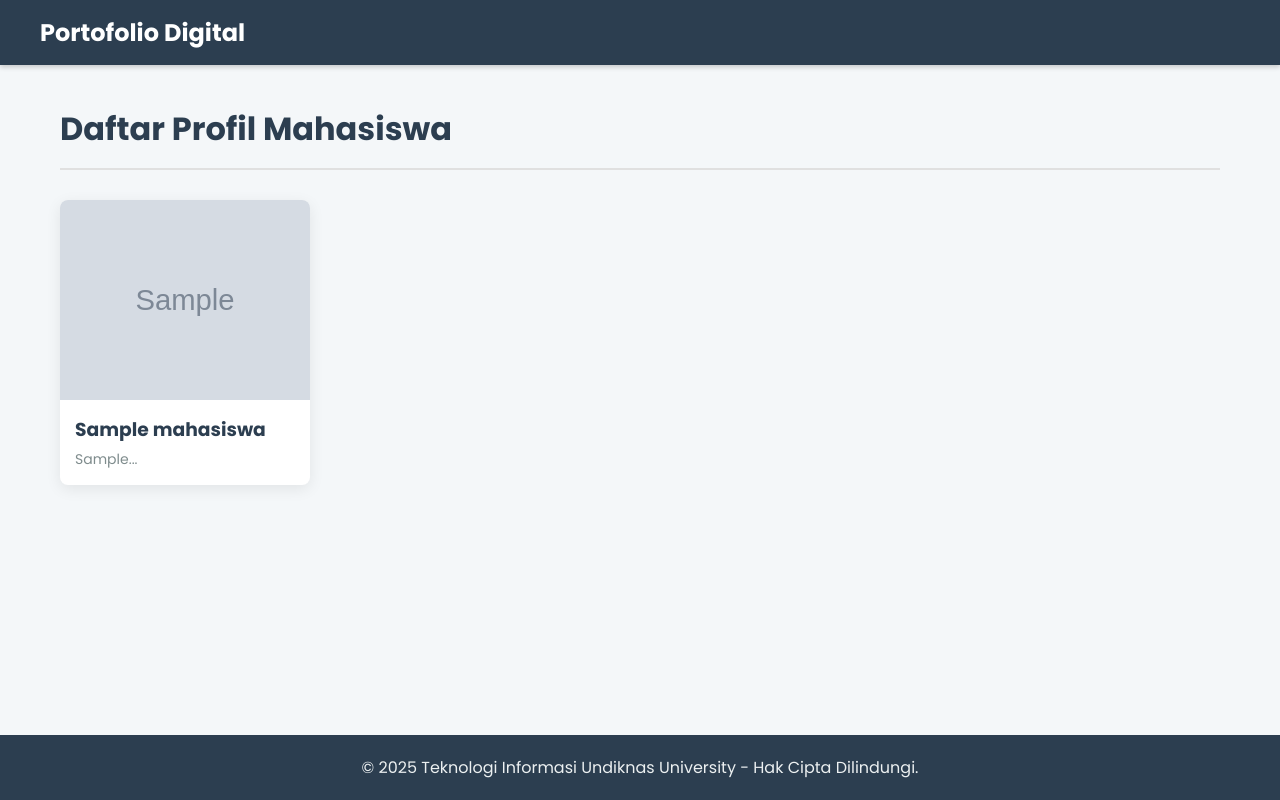
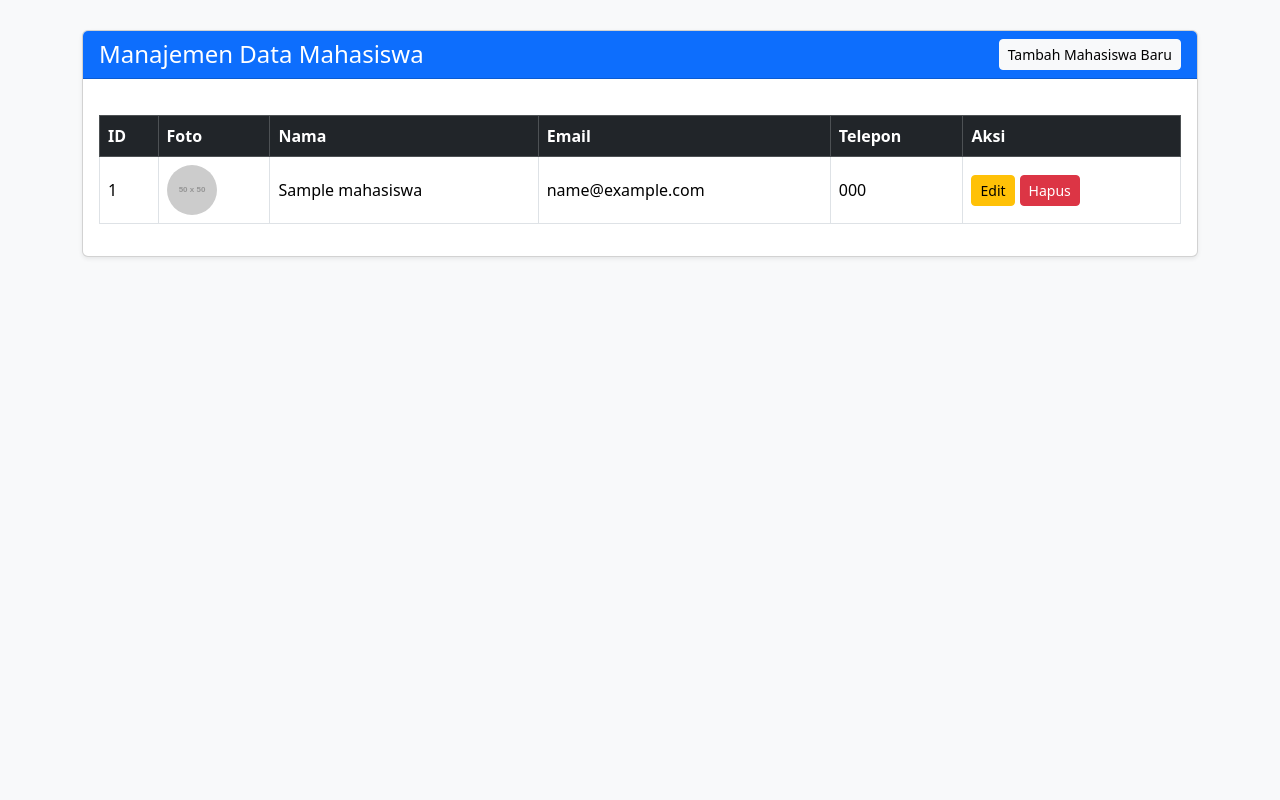
Before and after one commit to humadev/web-dynamic, a PHP site: page / in a window 1280 px wide. Run offline with PHP 8.4, Linux system fonts and the light colour scheme; tables that the repository leaves empty hold one stand-in row (values such as "Sample post"); grey boxes marked "Sample" are stand-in pictures; grey boxes labelled with a size stand in for pictures from a placeholder-image service; some libraries are stand-ins or nearby versions.

Commit message:
update contoh dengan data sederhana

```diff
--- a/database/database.php
+++ b/database/database.php
@@ -1,36 +1,36 @@
 <?php
 // --- Konfigurasi Database ---
-// $db_host = '127.0.0.1'; // atau 'localhost'
-// $db_user = 'root'; // User default MySQL
-// $db_pass = 'root'; // Ganti dengan kata sandi root yang Anda atur
-// $db_name = 'mahasiswa'; // Nama database yang akan kita buat
+$db_host = '127.0.0.1'; // atau 'localhost'
+$db_user = 'root'; // User default MySQL
+$db_pass = 'root'; // Ganti dengan kata sandi root yang Anda atur
+$db_name = 'mahasiswa'; // Nama database yang akan kita buat
 
-// // --- 1. Membuat Koneksi ke MySQL Server ---
-// $conn = new mysqli($db_host, $db_user, $db_pass);
+// --- 1. Membuat Koneksi ke MySQL Server ---
+$conn = new mysqli($db_host, $db_user, $db_pass, $db_name);
 
-// // Cek koneksi
-// if ($conn->connect_error) {
-//     die("<h1>Koneksi ke MySQL Gagal: " . $conn->connect_error . "</h1>");
-// }
+// Cek koneksi
+if ($conn->connect_error) {
+    die("<h1>Koneksi ke MySQL Gagal: " . $conn->connect_error . "</h1>");
+}
 
 
 // db.php - File Koneksi Database
 
-$dbHost = 'localhost';
-$dbName = 'mahasiswa';
-$dbUser = 'root';
-$dbPass = 'root';
+// $dbHost = 'localhost';
+// $dbName = 'mahasiswa';
+// $dbUser = 'root';
+// $dbPass = 'root';
 
-try {
-    $dsn = "mysql:host=$dbHost;dbname=$dbName;charset=utf8mb4";
-    $options = [
-        PDO::ATTR_ERRMODE            => PDO::ERRMODE_EXCEPTION,
-        PDO::ATTR_DEFAULT_FETCH_MODE => PDO::FETCH_ASSOC,
-        PDO::ATTR_EMULATE_PREPARES   => false,
-    ];
-    $pdo = new PDO($dsn, $dbUser, $dbPass, $options);
-} catch (PDOException $e) {
-    die("Koneksi database gagal: " . $e->getMessage());
-}
+// try {
+//     $dsn = "mysql:host=$dbHost;dbname=$dbName;charset=utf8mb4";
+//     $options = [
+//         PDO::ATTR_ERRMODE            => PDO::ERRMODE_EXCEPTION,
+//         PDO::ATTR_DEFAULT_FETCH_MODE => PDO::FETCH_ASSOC,
+//         PDO::ATTR_EMULATE_PREPARES   => false,
+//     ];
+//     $pdo = new PDO($dsn, $dbUser, $dbPass, $options);
+// } catch (PDOException $e) {
+//     die("Koneksi database gagal: " . $e->getMessage());
+// }
 
 ?>
--- a/index.php
+++ b/index.php
@@ -1,37 +1,111 @@
-<?php
-include 'header.php';
-try {
-    $stmt = $pdo->query("SELECT id, nama, keahlian, photo FROM mahasiswa ORDER BY nama ASC");
-    $mahasiswa_list = $stmt->fetchAll(PDO::FETCH_ASSOC);
-} catch (PDOException $e) {
-    die("Tidak bisa mengambil data mahasiswa: " . $e->getMessage());
-}
-?>
-<div class="main-container">
-    <div class="list-header">
-        <h1>Daftar Profil Mahasiswa</h1>
+<!DOCTYPE html>
+<html lang="id">
+<head>
+    <meta charset="UTF-8">
+    <meta name="viewport" content="width=device-width, initial-scale=1.0">
+    <title>Data Mahasiswa</title>
+    <!-- Integrasi Bootstrap 5 untuk styling -->
+    <link href="https://cdn.jsdelivr.net/npm/bootstrap@5.3.3/dist/css/bootstrap.min.css" rel="stylesheet">
+    <style>
+        /* Custom styling untuk tampilan yang lebih baik */
+        body {
+            background-color: #f8f9fa;
+        }
+        .container {
+            margin-top: 30px;
+        }
+        .card-header {
+            display: flex;
+            justify-content: space-between;
+            align-items: center;
+        }
+        .table-responsive {
+            margin-top: 20px;
+        }
+        .table th, .table td {
+            vertical-align: middle;
+        }
+        .action-buttons a {
+            margin-right: 5px;
+        }
+        .profile-photo {
+            width: 50px;
+            height: 50px;
+            object-fit: cover;
+            border-radius: 50%;
+        }
+    </style>
+</head>
+<body>
+
+<div class="container">
+    <div class="card shadow-sm">
+        <div class="card-header bg-primary text-white">
+            <h1 class="h4 mb-0">Manajemen Data Mahasiswa</h1>
+            <a href="create.php" class="btn btn-light btn-sm">Tambah Mahasiswa Baru</a>
+        </div>
+        <div class="card-body">
+            <div class="table-responsive">
+                <table class="table table-bordered table-hover">
+                    <thead class="table-dark">
+                        <tr>
+                            <th>ID</th>
+                            <th>Foto</th>
+                            <th>Nama</th>
+                            <th>Email</th>
+                            <th>Telepon</th>
+                            <th>Aksi</th>
+                        </tr>
+                    </thead>
+                    <tbody>
+                        <?php
+                        // Memasukkan file koneksi database
+                        include 'database/database.php';
+
+                        // Query untuk mengambil semua data dari tabel mahasiswa
+                        $sql = "SELECT id, nama, email, telepon, photo FROM mahasiswa";
+                        $result = mysqli_query($conn, $sql);
+
+                        // Periksa apakah ada data yang ditemukan
+                        if (mysqli_num_rows($result) > 0) {
+                            // Looping untuk menampilkan setiap baris data
+                            while($row = mysqli_fetch_assoc($result)) {
+                                echo "<tr>";
+                                echo "<td>" . $row["id"] . "</td>";
+                                echo "<td>";
+                                // Tampilkan foto jika ada, jika tidak tampilkan placeholder
+                                if (!empty($row["photo"]) && file_exists("uploads/" . $row["photo"])) {
+                                    echo "<img src='uploads/" . $row["photo"] . "' alt='Foto " . $row['nama'] . "' class='profile-photo'>";
+                                } else {
+                                    echo "<img src='https://placehold.co/50x50/ced4da/6c757d?text=N/A' alt='Foto tidak tersedia' class='profile-photo'>";
+                                }
+                                echo "</td>";
+                                echo "<td>" . htmlspecialchars($row["nama"]) . "</td>";
+                                echo "<td>" . htmlspecialchars($row["email"]) . "</td>";
+                                echo "<td>" . htmlspecialchars($row["telepon"]) . "</td>";
+                                echo "<td class='action-buttons'>";
+                                echo "<a href='update.php?id=" . $row["id"] . "' class='btn btn-warning btn-sm'>Edit</a>";
+                                // Tambahkan konfirmasi javascript sebelum menghapus
+                                echo "<a href='delete.php?id=" . $row["id"] . "' class='btn btn-danger btn-sm' onclick='return confirm(\"Apakah Anda yakin ingin menghapus data ini?\")'>Hapus</a>";
+                                echo "</td>";
+                                echo "</tr>";
+                            }
+                        } else {
+                            // Tampilkan pesan jika tidak ada data
+                            echo "<tr><td colspan='6' class='text-center'>Tidak ada data mahasiswa ditemukan.</td></tr>";
+                        }
+
+                        // Menutup koneksi database
+                        mysqli_close($conn);
+                        ?>
+                    </tbody>
+                </table>
+            </div>
+        </div>
     </div>
+</div>
 
-    <?php if (empty($mahasiswa_list)): ?>
-        <p>Belum ada profil mahasiswa yang dibuat.</p>
-    <?php else: ?>
-        <div class="mahasiswa-grid">
-            <?php foreach ($mahasiswa_list as $mhs): ?>
-                <a href="profil.php?id=<?php echo $mhs['id']; ?>" class="mahasiswa-card">
-                    <div class="card-photo-container">
-                        <?php if (!empty($mhs['photo'])): ?>
-                            <img src="photos/<?php echo htmlspecialchars($mhs['photo']); ?>" alt="Foto <?php echo htmlspecialchars($mhs['nama']); ?>">
-                        <?php else: ?>
-                            <img src="https://via.placeholder.com/150" alt="Foto tidak tersedia">
-                        <?php endif; ?>
-                    </div>
-                    <div class="card-info">
-                        <h3><?php echo htmlspecialchars($mhs['nama']); ?></h3>
-                        <p><?php echo htmlspecialchars(substr($mhs['keahlian'], 0, 40)) . '...'; ?></p>
-                    </div>
-                </a>
-            <?php endforeach; ?>
-        </div>
-    <?php endif; ?>
-</div>
-<?php include 'footer.php'; ?>
+<!-- Bootstrap JS Bundle -->
+<script src="https://cdn.jsdelivr.net/npm/bootstrap@5.3.3/dist/js/bootstrap.bundle.min.js"></script>
+</body>
+</html>
```
Also changed, not shown: create.php (added, +105 -0 lines), delete.php (added, +44 -0 lines), update.php (added, +89 -0 lines).
